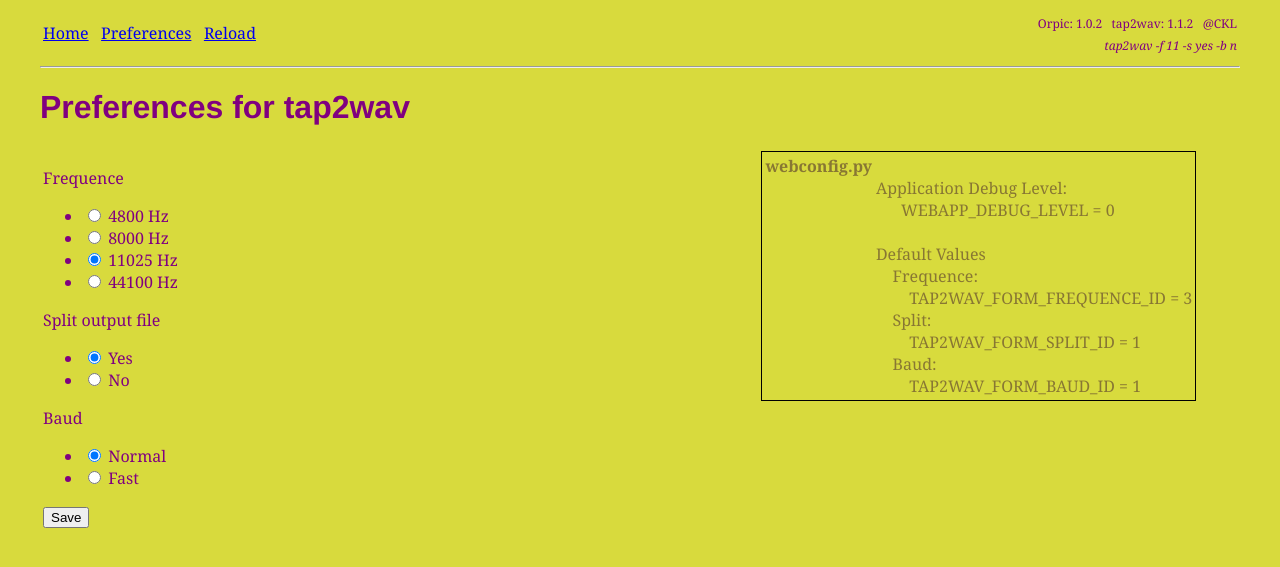
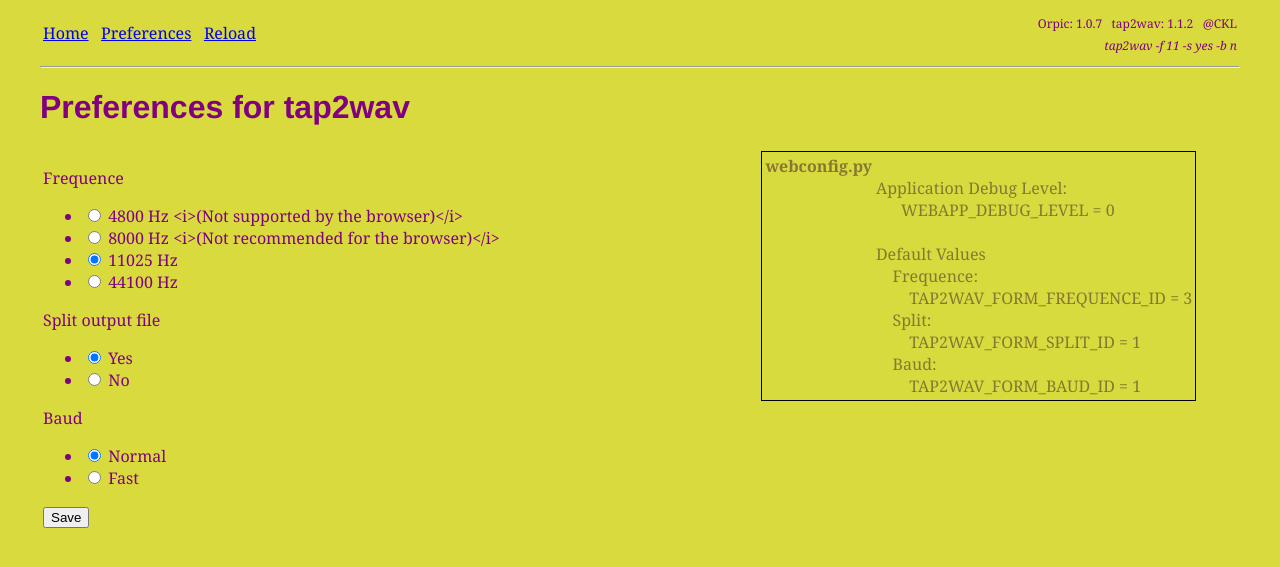
Before and after one commit to ckl67/Orpic, a Flask app: page /preferences in a window 1280 px wide. Shown: the top 567 px of the page. Run offline with Flask 2, Linux system fonts and the light colour scheme.

Commit message:
new version 1.0.7 fixing Bug 1 to 7

```diff
--- a/src/requirements.txt
+++ b/src/requirements.txt
@@ -1,6 +1,5 @@
 click==7.1.1
 Flask==1.1.2
-Flask-Caching==1.8.0
 Flask-WTF==0.14.3
 itsdangerous==1.1.0
 Jinja2==2.11.1
--- a/src/webapp/forms.py
+++ b/src/webapp/forms.py
@@ -5,8 +5,8 @@ from webapp.common import pError
 class preferenceForm(FlaskForm):
     frequence = RadioField(
         'Frequence',choices=[
-            (1,'4800 Hz'),
-            (2,'8000 Hz'),
+            (1,'4800 Hz <i>(Not supported by the browser)</i>'),
+            (2,'8000 Hz <i>(Not recommended for the browser)</i> '),
             (3,'11025 Hz'),
             (4,'44100 Hz')
         ],
--- a/src/webapp/routes.py
+++ b/src/webapp/routes.py
@@ -1,4 +1,5 @@
 from flask import render_template,request, redirect
+from random import randrange
 from webapp import app
 from webapp.forms import preferenceForm, idForm2Val_Frequence, idForm2Val_Split, idForm2Val_Baud
 from webapp.common import createNestedDict, formatCmd2os, pFlaskAppConf, renSubDir, renFileSubdir, pDbg1, pDbg2
@@ -12,7 +13,10 @@ import os
 
 # Create nested data dictionary:
 tapesNL = createNestedDict("webapp/static/Tapes/","static/Tapes/")
+pDbg1("() tapesNL= {}".format(tapesNL))
+
 audioNL = createNestedDict("webapp/static/Audio/","static/Audio/")
+pDbg1("() audioNL= {}".format(audioNL))
 
 # ######################################################
 # Allows to Call a python function from jinja2
@@ -49,6 +53,7 @@ def reload():
 
     pDbg1("(reload) Create tapes Nested List ")
     tapesNL = createNestedDict("webapp/static/Tapes/","static/Tapes/")
+    pDbg2("(reload) tapesNL= {}".format(tapesNL))
 
     return redirect('/')
 
@@ -75,6 +80,11 @@ def home():
     tapeAudioIdx = request.args.get('tapeAudioId', default = 0, type = int)
 
     if tapeIdx != 0:
+        # Flask-Caching instance test
+        # cache.clear()
+        # Clear cache seams not to work !!
+        # We will generate a random audio file name
+
         templateData["TapeId"] = tapeIdx
         templateData["TapeAudioId"] = tapeAudioIdx
         pDbg2("(home) tapeId     : {}".format(tapeIdx))
@@ -84,13 +94,21 @@ def home():
         pDbg2("(home) Tape File  : {}".format(tapesNL[tapeIdx]["tap_file"][tapeAudioIdx]))
 
         playFile = "{0}{1}".format(tapesNL[tapeIdx]["directory_src"][0],tapesNL[tapeIdx]["tap_file"][tapeAudioIdx] )
+        audio_out = tapesNL[tapeIdx]["name"][0]
+        audio_out = audio_out.replace(" ","")
+        audio_out = audio_out.replace("'","")
+        audio_out = audio_out.replace(",","")
+        audio_out = audio_out.replace("(","")
+        audio_out = audio_out.replace(")","")
+        audio_out = "{0}_{1}.wav".format(audio_out,randrange(5000))
         cmd = formatCmd2os(
-            "../bin/tap2wav -i {0} -o webapp/static/Audio/AudioTape/audio.wav -f {1} -s {2} -b {3} -e 3"
+            "../bin/tap2wav -i {0} -o webapp/static/Audio/AudioTape/{4} -f {1} -s {2} -b {3} -e 3"
             .format(
                 playFile,
                 idForm2Val_Frequence(app.config["TAP2WAV_FORM_FREQUENCE_ID"]),
                 idForm2Val_Split(app.config["TAP2WAV_FORM_SPLIT_ID"]),
-                idForm2Val_Baud(app.config["TAP2WAV_FORM_BAUD_ID"])
+                idForm2Val_Baud(app.config["TAP2WAV_FORM_BAUD_ID"]),
+                audio_out
             )
         )
         # Force Delete files
@@ -100,6 +118,8 @@ def home():
         os.system(cmd)
         # Create Nested Dictionnary
         audioNL = createNestedDict("webapp/static/Audio/","static/Audio/")
+        pDbg2("(home) audioNL= {}".format(audioNL))
+
         templateData["AudioNL"] = audioNL
 
     # Pass the template data into the template main.html and return it to the user
--- a/src/webapp/templates/main.html
+++ b/src/webapp/templates/main.html
@@ -43,7 +43,8 @@
 	      {% for j in range(AudioNL[1]["wav_nb"][0]) %}
 		<tr>
 		  <td>
-		    {{ AudioNL[1]["wav_file"][j] }} &nbsp
+		    {# {{ AudioNL[1]["wav_file"][j] }} &nbsp #}
+		    audio_{{j+1}}.wav &nbsp
 		  </td>
 		  <td>
 		    {# <a href="?tapeIdx={{tnb}}&tapeAudioIxd={{TapeAudioId}}&audioFile={{j}}"> #}
--- a/src/webconfig.py
+++ b/src/webconfig.py
@@ -2,7 +2,7 @@ from ctypes import *
 
 class Config(object):
     WEBAPP_DEBUG_LEVEL = 0  # 0 to 5
-    WEBAPP_VERSION = "1.0.2"
+    WEBAPP_VERSION = "1.0.7"
     TAP2WAV_VERSION = "1.1.2"
     SECRET_KEY = 'Mon Secret se cache derrière'
     TAP2WAV_FORM_FREQUENCE_ID = 3
```
